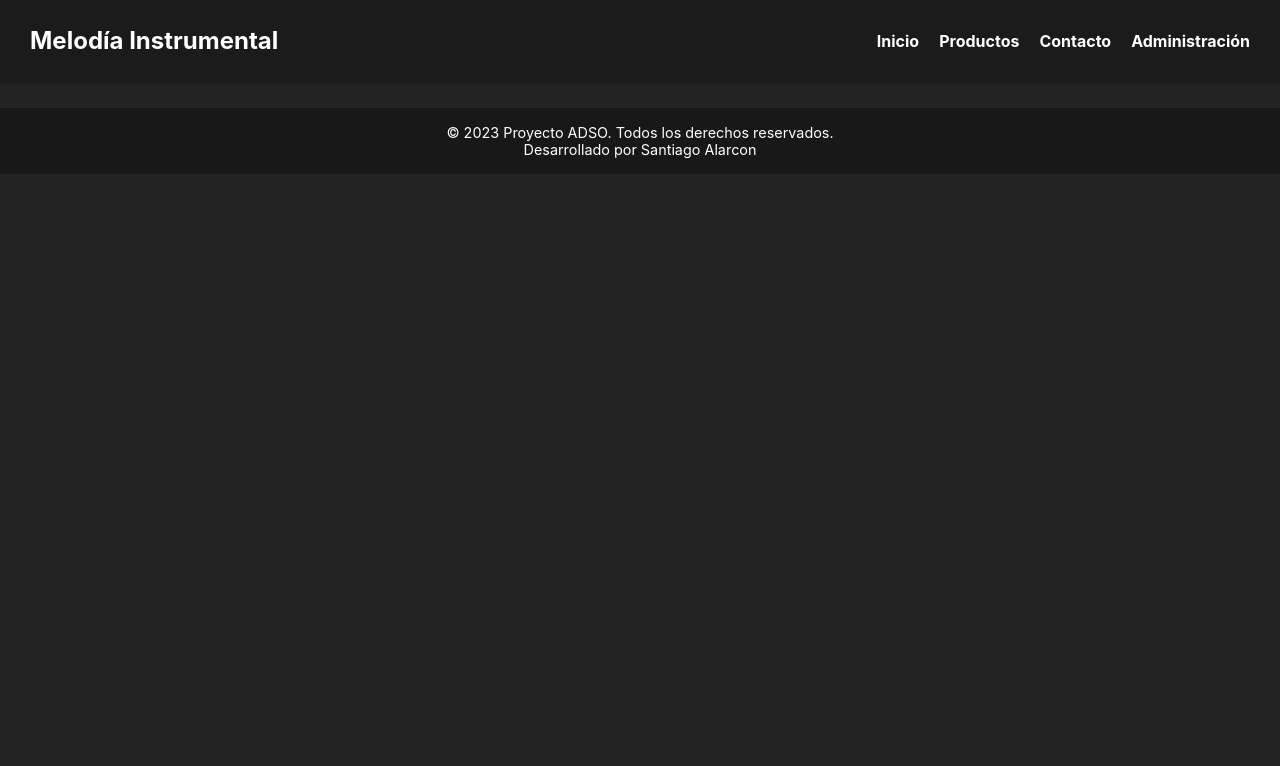
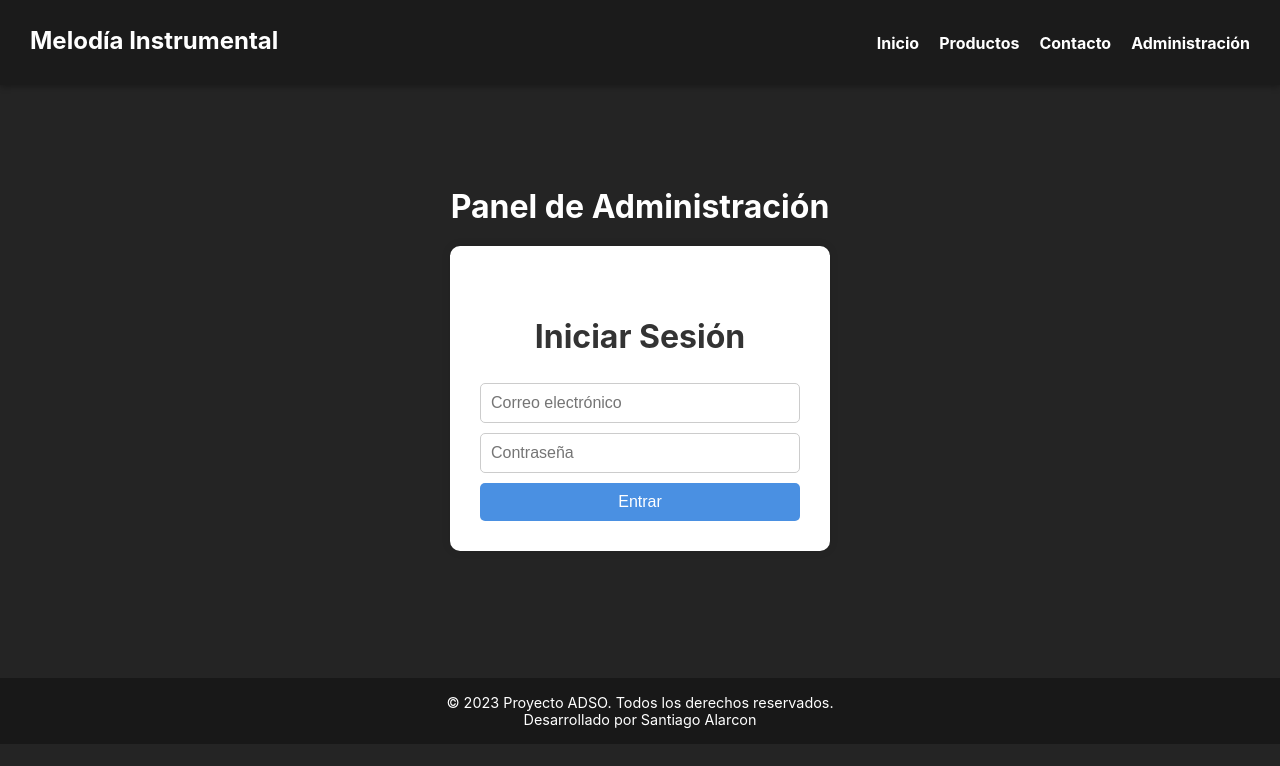
Before and after one commit to alarconcardonasantiago-commits/React-Proyect-Sena-ADSO, a React (Vite) app in the folder ProyectoADSO/: page /Administracion in a window 1280 px wide. Shown: the top 766 px of the page. Built offline with nearby package versions, Linux system fonts and the light colour scheme.

Commit message:
funciona el inicio de sesion

```diff
--- a/ProyectoADSO/src/App.jsx
+++ b/ProyectoADSO/src/App.jsx
@@ -5,6 +5,7 @@ import Home from './Pages/Home.jsx'
 import { Routes, Route } from "react-router-dom";
 import Contacto from './Pages/Contacto.jsx'
 import Productos from './Pages/Productos.jsx';
+import Administracion from './Pages/Administracion.jsx';
 
 function App() {
   return (
@@ -15,6 +16,7 @@ function App() {
             <Route path='/' element={<Home />}/>
             <Route path='/Contacto' element={<Contacto />}/>
             <Route path='/Productos' element={<Productos />}/>
+            <Route path='/Administracion' element={<Administracion />}/>
           </Routes>
       </main>
       <Footer className={styles.footer} />
--- /dev/null
+++ b/ProyectoADSO/src/Pages/Administracion.jsx
@@ -0,0 +1,79 @@
+import React, { useState } from 'react'
+import styles from './Administracion.module.css'
+
+const Administracion = () => {
+  const [correo, setCorreo] = useState('')
+  const [contraseña, setContraseña] = useState('')
+  const [error, setError] = useState(null)
+  const [loading, setLoading] = useState(false)
+  const [success, setSuccess] = useState(false)
+
+  const handleSubmit = async (e) => {
+    e.preventDefault()
+    setError(null)
+    setSuccess(false)
+    setLoading(true)
+
+    try {
+      const res = await fetch('http://localhost:3000/api/auth/login', {
+        method: 'POST',
+        headers: { 'Content-Type': 'application/json' },
+        body: JSON.stringify({ correo, contraseña })
+      })
+
+      const data = await res.json()
+
+      if (!res.ok) throw new Error(data.error || 'Error al iniciar sesión')
+
+      // ✅ Guardamos el token en localStorage
+      localStorage.setItem('token', data.token)
+      localStorage.setItem('usuario', JSON.stringify(data.usuario))
+
+      setSuccess(true)
+      setCorreo('')
+      setContraseña('')
+
+      console.log('✅ Token guardado:', data.token)
+      console.log('👤 Usuario:', data.usuario)
+    } catch (err) {
+      setError(err.message)
+    } finally {
+      setLoading(false)
+    }
+  }
+
+  return (
+    <div className={styles.page}>
+      <h1>Panel de Administración</h1>
+
+      <div className={styles.loginBox}>
+        <h2>Iniciar Sesión</h2>
+
+        <form onSubmit={handleSubmit} className={styles.form}>
+          <input
+            type="email"
+            placeholder="Correo electrónico"
+            value={correo}
+            onChange={(e) => setCorreo(e.target.value)}
+            required
+          />
+          <input
+            type="password"
+            placeholder="Contraseña"
+            value={contraseña}
+            onChange={(e) => setContraseña(e.target.value)}
+            required
+          />
+          <button type="submit" disabled={loading}>
+            {loading ? 'Ingresando...' : 'Entrar'}
+          </button>
+        </form>
+
+        {error && <p className={styles.error}>❌ {error}</p>}
+        {success && <p className={styles.success}>✅ Inicio de sesión exitoso</p>}
+      </div>
+    </div>
+  )
+}
+
+export default Administracion
--- /dev/null
+++ b/ProyectoADSO/src/Pages/Administracion.module.css
@@ -0,0 +1,61 @@
+.page {
+  display: flex;
+  flex-direction: column;
+  align-items: center;
+  margin-top: 80px;
+  color: #333;
+}
+
+h1 {
+  margin-bottom: 20px;
+  color: white;
+}
+
+.loginBox {
+  background: #fff;
+  padding: 30px;
+  border-radius: 10px;
+  box-shadow: 0 0 10px rgba(0,0,0,0.1);
+  width: 320px;
+  text-align: center;
+  margin-bottom: 100px;
+}
+
+.form {
+  display: flex;
+  flex-direction: column;
+  gap: 10px;
+  margin-top: 15px;
+}
+
+input {
+  padding: 10px;
+  font-size: 16px;
+  border-radius: 5px;
+  border: 1px solid #ccc;
+}
+
+button {
+  padding: 10px;
+  font-size: 16px;
+  background-color: #4a90e2;
+  color: white;
+  border: none;
+  border-radius: 5px;
+  cursor: pointer;
+  transition: background 0.2s;
+}
+
+button:hover {
+  background-color: #357ABD;
+}
+
+.error {
+  color: #d9534f;
+  margin-top: 10px;
+}
+
+.success {
+  color: #28a745;
+  margin-top: 10px;
+}
--- a/ProyectoADSO/src/Pages/Productos.jsx
+++ b/ProyectoADSO/src/Pages/Productos.jsx
@@ -5,7 +5,7 @@ import styles from './Productos.module.css'
 
 const Productos = () => {
   const [productos, setProductos] = useState([])
-  const [isGrid, setIsGrid] = useState(true)
+  const [isGrid, setIsGrid] = useState(false)
   const [loading, setLoading] = useState(false)
   const [showSpinner, setShowSpinner] = useState(false)
   const [error, setError] = useState(null)
```
